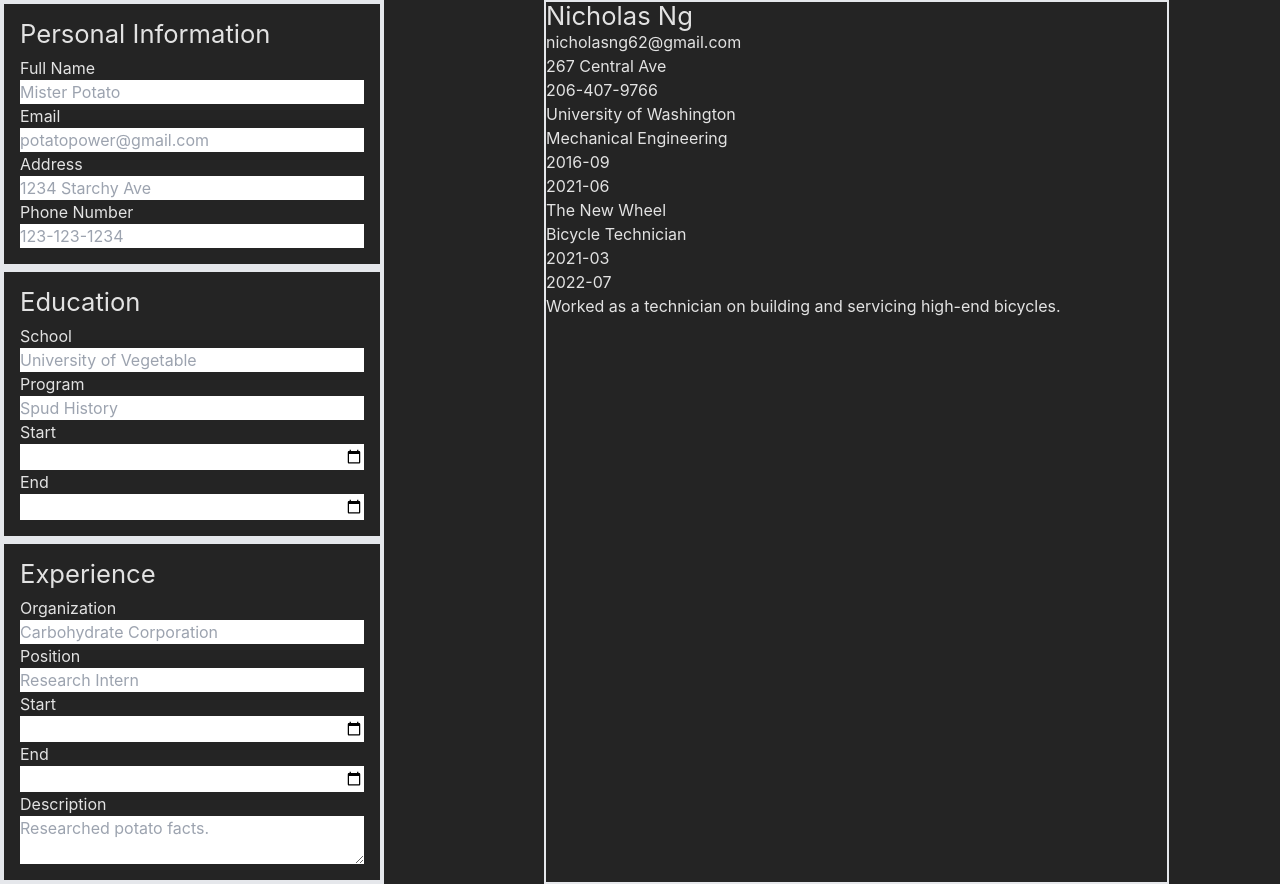
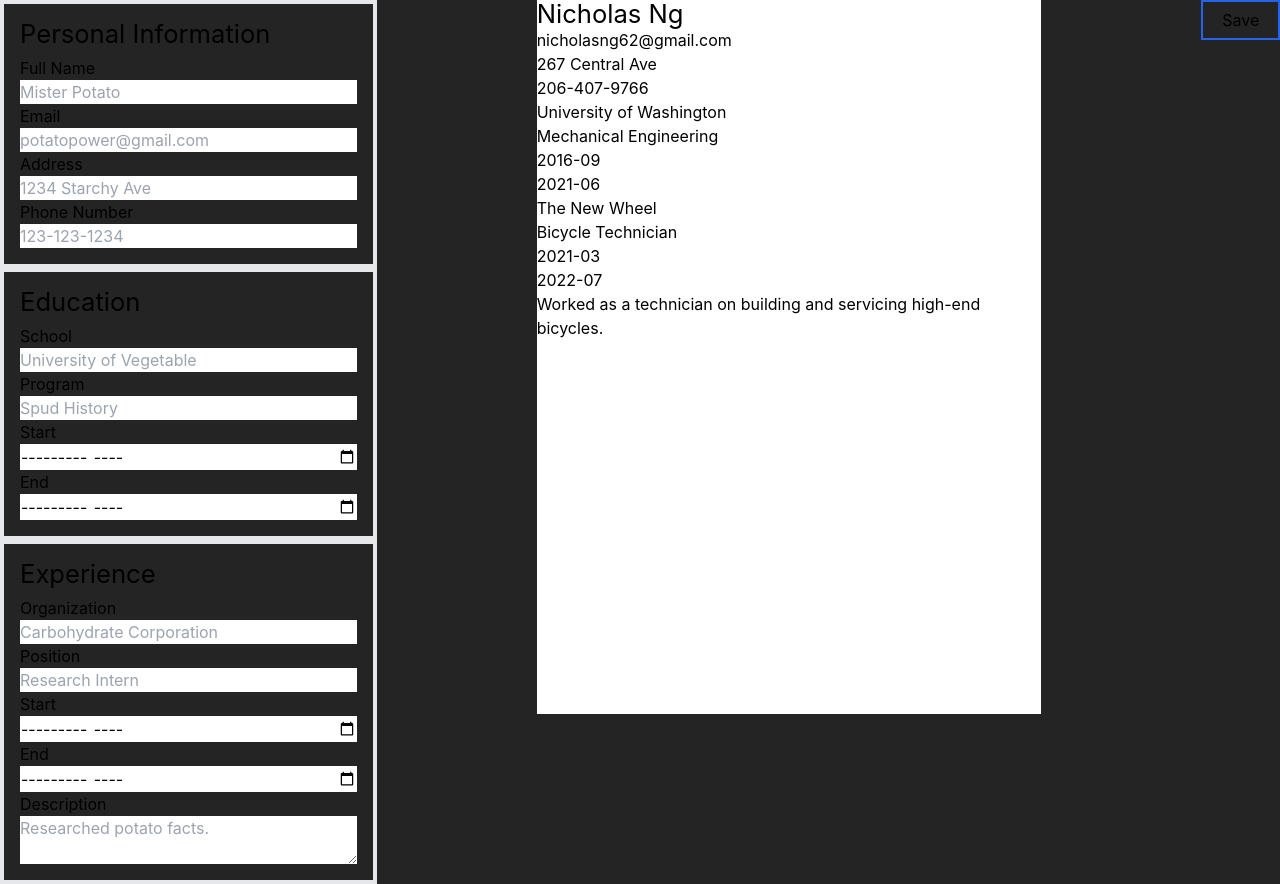
Before and after one commit to nickstuffz/CV-application-TOP, a React app in the folder vite-project/: page / in a window 1280 px wide. Built offline with nearby package versions, Linux system fonts and the light colour scheme; the HTML template or start-up script is replaced by a standard one.

Commit message:
Rough implement jsPDF

```diff
--- a/vite-project/package.json
+++ b/vite-project/package.json
@@ -22,6 +22,7 @@
     "eslint-plugin-react": "^7.32.2",
     "eslint-plugin-react-hooks": "^4.6.0",
     "eslint-plugin-react-refresh": "^0.4.3",
+    "jspdf": "^2.5.1",
     "postcss": "^8.4.30",
     "prettier-plugin-tailwindcss": "^0.5.4",
     "tailwindcss": "^3.3.3",
--- a/vite-project/src/App.jsx
+++ b/vite-project/src/App.jsx
@@ -1,6 +1,7 @@
 import { useState } from "react";
 import Sidebar from "./components/Sidebar.jsx";
 import Document from "./components/Document.jsx";
+import SavePDF from "./components/SavePDF.jsx";
 import { defaultData } from "./assets/defaultData.js";
 
 function App() {
@@ -18,6 +19,7 @@ function App() {
     <div className="flex gap-40">
       <Sidebar handleChange={handleChange} />
       <Document data={data} />
+      <SavePDF />
     </div>
   );
 }
--- a/vite-project/src/components/Document.jsx
+++ b/vite-project/src/components/Document.jsx
@@ -34,12 +34,13 @@ function Experience({ data }) {
 
 function Document({ data }) {
   return (
-    <div id="document">
-      <section id="page" className="aspect-[0.7071067811] h-full border-2">
-        <Personal data={data} />
-        <Education data={data} />
-        <Experience data={data} />
-      </section>
+    <div
+      id="document"
+      className="aspect-[0.7071067811] h-full bg-white text-black"
+    >
+      <Personal data={data} />
+      <Education data={data} />
+      <Experience data={data} />
     </div>
   );
 }
--- /dev/null
+++ b/vite-project/src/components/SavePDF.jsx
@@ -0,0 +1,21 @@
+import { jsPDF } from "jspdf";
+
+function SavePDF() {
+  const saveFile = () => {
+    const doc = new jsPDF();
+    const report = document.querySelector("#document");
+    doc.html(report, {
+      callback: function (doc) {
+        doc.save("resume.pdf");
+      },
+    });
+  };
+
+  return (
+    <button onClick={saveFile} className="h-10 w-20 border-2 border-blue-600">
+      Save
+    </button>
+  );
+}
+
+export default SavePDF;
--- a/vite-project/src/index.css
+++ b/vite-project/src/index.css
@@ -8,7 +8,6 @@
   font-weight: 400;
 
   color-scheme: light dark;
-  color: rgba(255, 255, 255, 0.87);
   background-color: #242424;
 
   font-synthesis: none;
```
Also changed, not shown: 1 other file (tests, documents, lock files or other folders).
